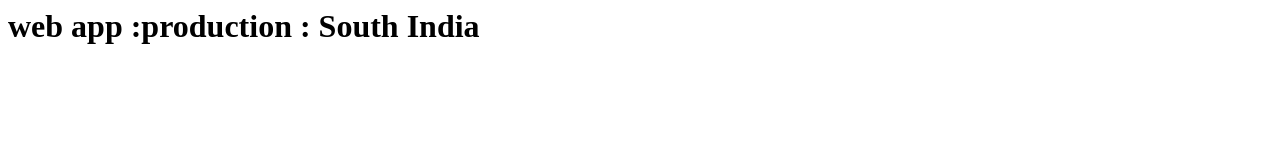
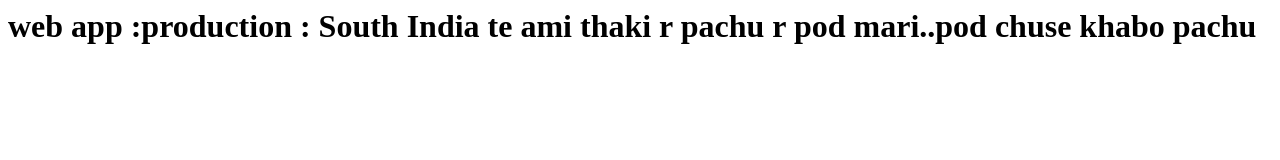
Before and after one commit to shibsankar1986/WEBTEST1, a plain HTML site: page index.html in a window 1280 px wide. Drawn offline with Linux system fonts and the light colour scheme.

Commit message:
Update index.html

```diff
--- a/index.html
+++ b/index.html
@@ -6,6 +6,6 @@
 </head>
 
 <body>
- <h1> web app :production : South India </h1>
+ <h1> web app :production : South India te ami thaki r pachu r pod mari..pod chuse khabo pachu </h1>
 </body>
 </html>
```
